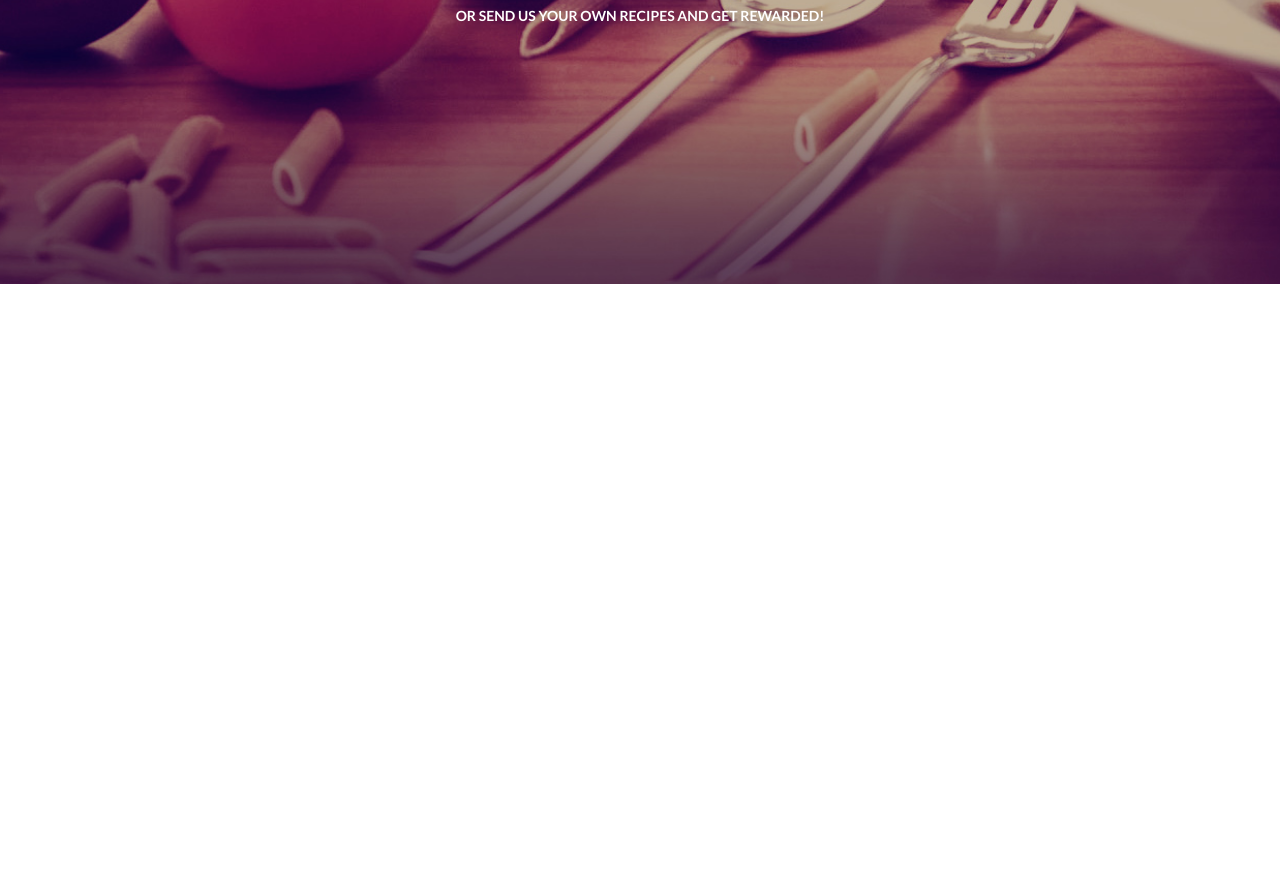
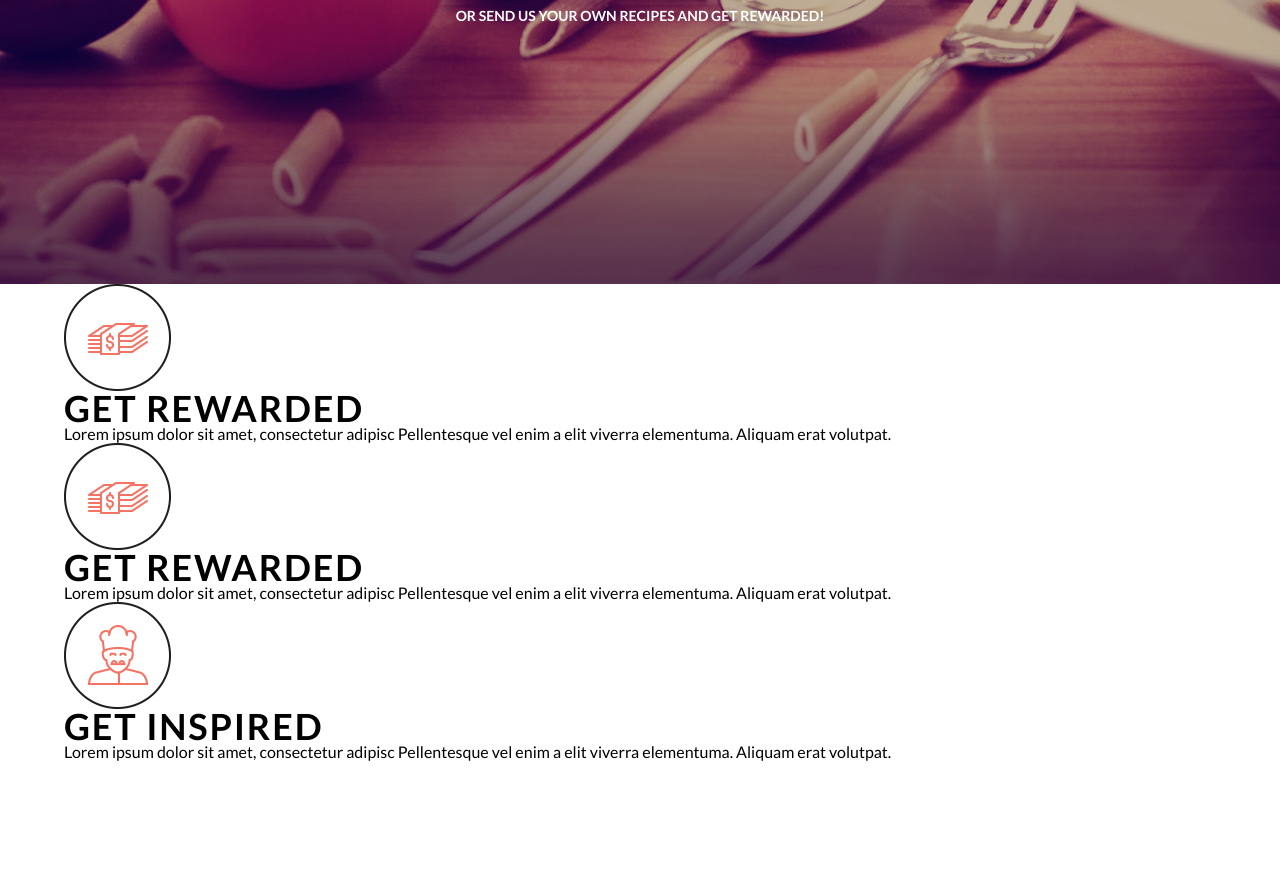
Before and after one commit to Dmytro-Ivashko/BR_homework_9, a plain HTML site: page index.html in a window 1280 px wide. Shown: the part 626-1510 px from the top of the page. Drawn offline with Linux system fonts and the light colour scheme.

Commit message:
add main-top

```diff
--- a/index.html
+++ b/index.html
@@ -35,7 +35,27 @@
     </header>
     <main>
         <div class="main-top">
-            <h1>test</h1>
+        <ul>
+            <li><img src="./img/cash.png" alt="cash"></li>
+            <li><h2>GET REWARDED</h2></li>
+            <li>Lorem ipsum dolor sit amet, consectetur adipisc
+                Pellentesque vel enim a elit viverra elementuma.
+                Aliquam erat volutpat.</li>
+        </ul>
+        <ul>
+            <li><img src="./img/cash.png" alt="cash"></li>
+            <li><h2>GET REWARDED</h2></li>
+            <li>Lorem ipsum dolor sit amet, consectetur adipisc
+                    Pellentesque vel enim a elit viverra elementuma.
+                    Aliquam erat volutpat.</li>
+        </ul>
+        <ul>
+            <li><img src="./img/shef.png" alt="shef"></li>
+            <li><h2>GET INSPIRED</h2></li>
+            <li>Lorem ipsum dolor sit amet, consectetur adipisc
+                        Pellentesque vel enim a elit viverra elementuma.
+                        Aliquam erat volutpat.</li>
+        </ul>
         </div>
         <div class="main-app">
             <h1>test</h1>
--- a/style/main.css
+++ b/style/main.css
@@ -115,6 +115,8 @@ nav>ul>li {
 
 .main-top {
   min-height: 435px;
+  padding: 0 5% 0 5%;
+  color: black;
 }
 
 .main-app {
```
